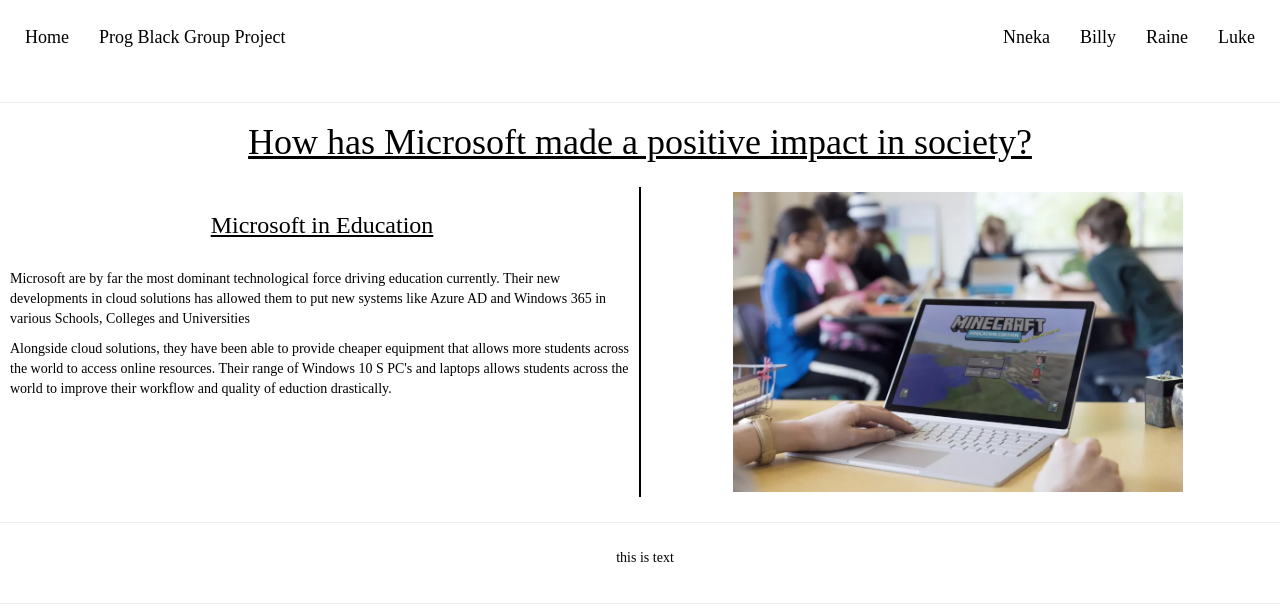
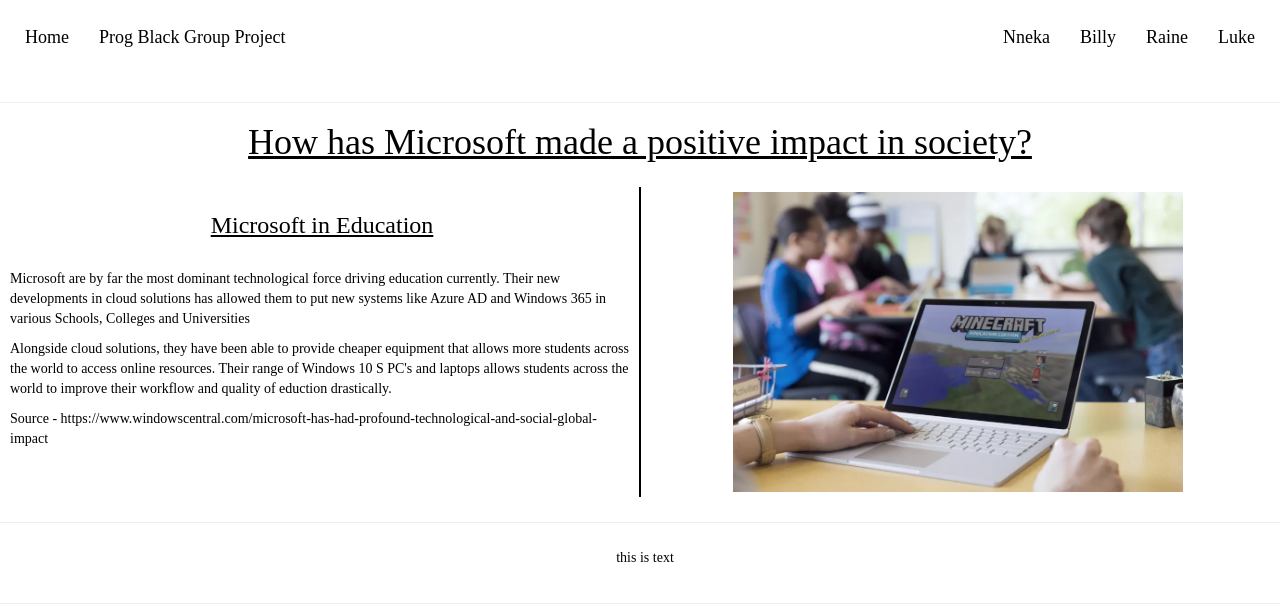
Before and after one commit to Doodlydiddle/GroupworkCodeReview1Fork, a plain HTML site: page pages/billy_page.html in a window 1280 px wide. Shown: the top 613 px of the page. Drawn offline with nearby package versions, Linux system fonts and the light colour scheme.

Commit message:
Update billy_page.html

```diff
--- a/pages/billy_page.html
+++ b/pages/billy_page.html
@@ -30,6 +30,7 @@
                 <h3>Microsoft in Education</h3>
                 <p><br>Microsoft are by far the most dominant technological force driving education currently. Their new developments in cloud solutions has allowed them to put new systems like Azure AD and Windows 365 in various Schools, Colleges and Universities</p>
                 <p>Alongside cloud solutions, they have been able to provide cheaper equipment that allows more students across the world to access online resources. Their range of Windows 10 S PC's and laptops allows students across the world to improve their workflow and quality of eduction drastically.</p>
+                <p>Source - https://www.windowscentral.com/microsoft-has-had-profound-technological-and-social-global-impact</p>
             </div>
             <div class="paragraphFrame" id="frame2">
                 <img class="imageClass" src="../img/education.webp" alt="image">
```
